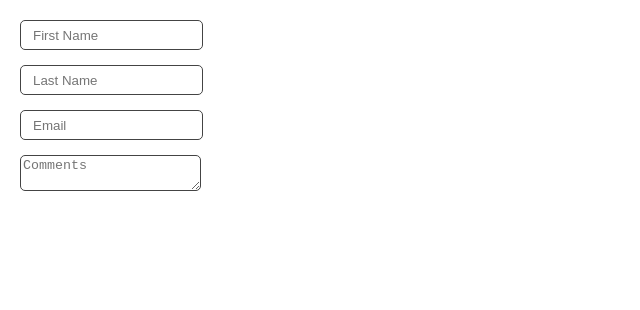
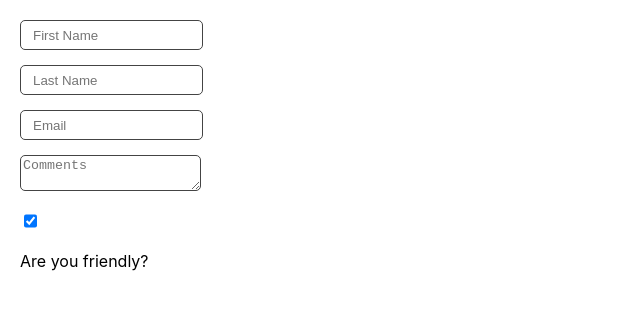
Before and after one commit to tanimaraeliassantos/form-react, a React (Create React App) app: page / in a window 1280 px wide. Shown: the top 310 px of the page, without its empty margins (0-640 px from the left). Built offline with nearby package versions, Linux system fonts and the light colour scheme.

Commit message:
Update App.js
Add checkbox name
Create event target for handle change function
Add input for checkbox

```diff
--- a/src/App.js
+++ b/src/App.js
@@ -7,14 +7,15 @@
     lastName: "",
     email: "",
     comments: "",
+    isFriendly: true,
   });
 
-  console.log(formData);
   function handleChange(event) {
+    const { name, value, type, checked } = event.target;
     setFormData((prevFormData) => {
       return {
         ...prevFormData,
-        [event.target.name]: event.target.value,
+        [name]: type === "checkbox" ? checked : value,
       };
     });
   }
@@ -48,6 +49,15 @@
         onChange={handleChange}
         name="comments"
       />
+      <input
+        type="checkbox"
+        id="isFriendly"
+        checked={formData.isFriendly}
+        onChange={handleChange}
+        name="isFriendly"
+      />
+      <label htmlFor="isFriendly">Are you friendly?</label>
+      <br />
     </form>
   );
 }
```
